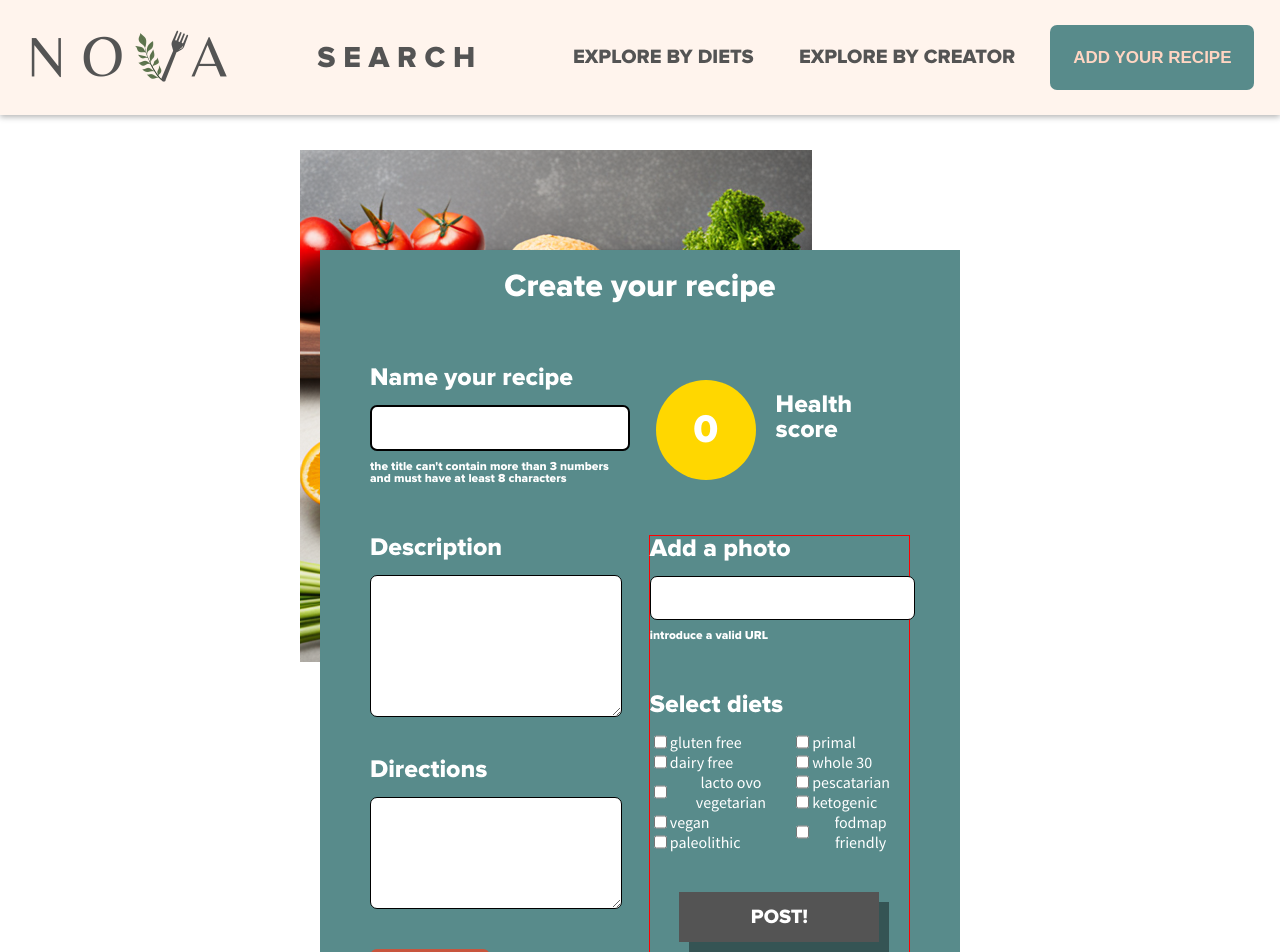
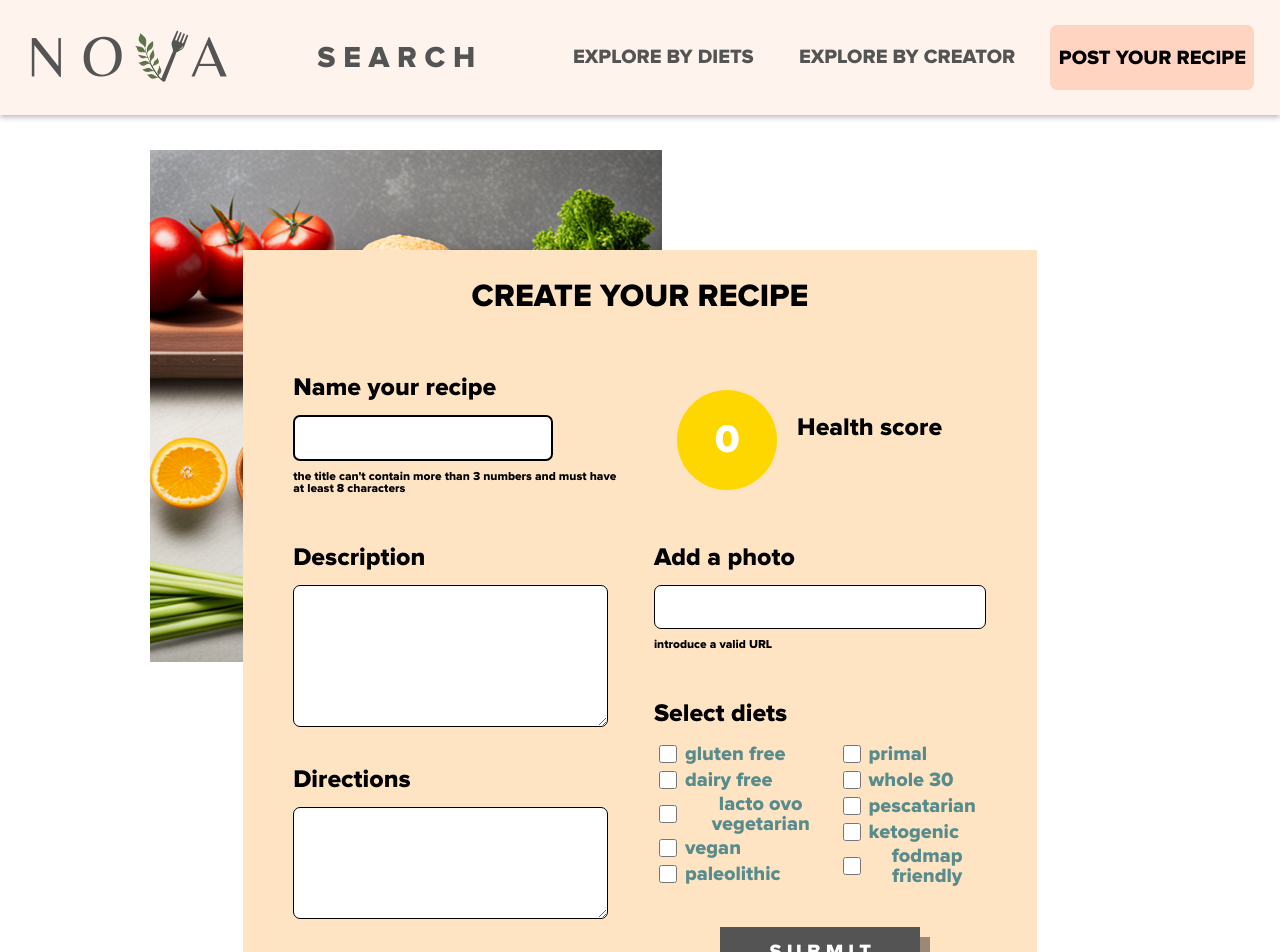
Before and after one commit to SebastianMartel/Food_website, a React (Create React App) app in the folder client/: page /form in a window 1280 px wide. Shown: the top 952 px of the page. Built offline with nearby package versions, Linux system fonts and the light colour scheme; no server answers.

Commit message:
styles retouch

```diff
--- a/client/src/Components/Form/Form.css
+++ b/client/src/Components/Form/Form.css
@@ -6,7 +6,7 @@
 @font-face {
     font-family: 'source-sans-pro';
     src: url('../../Media//source-sans-pro/SourceSansPro-Regular.otf') format('opentype');
-  }
+}
 
 .fullForm {
     /* margin-top: 15vh; */
@@ -19,7 +19,7 @@
     /* width: 50px;
     height: 100px; */
     z-index: -1;
-    margin-left: 300px;
+    margin-left: 150px;
     margin-top: -100px;
 }
 
@@ -29,19 +29,18 @@
     flex-direction: column;
 
     gap: 40px;
-    margin: 250px 25% 100px;
-    padding: 0 50px 50px;
-    background-color: #588B8B;
-    color:white;
+    margin: 250px 19% 100px;
+    padding: 10px 50px 50px;
+    background-color: bisque;
     font-family: 'proxima-nova';
-    /*or... font-weight: 700; */
+    /*or... */
+    /* font-weight: 700; */
 }
 
 /*____________________________________________________________*/
 .formSection1 {
     display: flex;
     justify-content: space-between;
-    /* border: 1px solid red; */
 }
 
 .formLabel {
@@ -78,7 +77,6 @@
 
     width: 48%;
     gap: 20px;
-    /* border: 1px solid red; */
 }
 /* FROM DETAILS.CSS: */
 /* .healthScoreCircle {
@@ -120,8 +118,6 @@
 .formSection2 {
     display: flex;
     justify-content: space-between;
-
-    /* border: 1px solid red; */
 }
 
 /*____________________________________________________________*/
@@ -130,7 +126,6 @@
     flex-direction: column;
 
     gap: 20px;
-    /* border: 1px solid green; */
     width: 48%;
 }
 
@@ -200,7 +195,10 @@
     font-family: 'proxima-nova';
     cursor: pointer;
 }
-
+.formAddStepButton:hover {
+    background-color: #B54D37;
+    color: #FFF4ED;
+}
 
 /*____________________________________________________________*/
 .formSection2-2 {
@@ -209,7 +207,6 @@
     gap: 40px;
 
     width: 48%;
-    border: 1px solid red;
 }
 
 .formImage {
@@ -236,18 +233,33 @@
     display: flex;
     flex-direction: column;
     align-items: flex-start;
+    font-size: 20px;
 }
 .checkboxes {
     display: flex;
-    font-family: 'source-sans-pro';
-    /* font-weight: 700; */
+    justify-content: space-between;
+
+    width: 100%;
+    color: #588B8B;
+    /* font-family: 'source-sans-pro'; */
 }
 .checkboxC {
     display: flex;
     flex-direction: column;
+    align-items: flex-start;
 }
 .checkboxR {
     display: flex;
+    align-items: center;
+    margin: 1px;
+    gap: 5px
+}
+.checkbox {
+    width: 18px;
+    min-width: 18px;
+    height: 18px;
+    min-width: 18px;
+    cursor: pointer;
 }
 
 /*____________________________________________________________*/
@@ -263,6 +275,10 @@
     font-family: 'proxima-nova';
     cursor: pointer;
 }
+.formSubmitButton:hover {
+    background-color: black;
+    color: #FFF4ED;
+}
 
 /*____________________________________________________________*/
 .errorMessage {
--- a/client/src/Components/Form/Form.jsx
+++ b/client/src/Components/Form/Form.jsx
@@ -170,7 +170,7 @@ export default function Form () {
                 <img src = {formImage}/>
             </div>
             <form className = 'form' onSubmit = {handleSubmit}>
-                <h1>Create your recipe</h1>
+                <h1>CREATE YOUR RECIPE</h1>
                 <div className = 'formSection1'>
                     <div className = 'formTitle'>
                         <label className = 'formLabel'>Name your recipe</label>
@@ -234,51 +234,52 @@ export default function Form () {
                                 <div className = 'checkboxes'>
                                     <div className = 'checkboxC'>
                                         <div className = 'checkboxR'>
-                                            <input type = 'checkbox' value = 'gluten free' name = 'glutenFree' onChange = {(event) => {syncChange (event); toggleCheckbox (event)}} checked = {mode.glutenFree}/>
+                                            <input type = 'checkbox' className = 'checkbox' value = 'gluten free' name = 'glutenFree' onChange = {(event) => {syncChange (event); toggleCheckbox (event)}} checked = {mode.glutenFree}/>
                                             <label >gluten free</label>
                                         </div>
                                         <div className = 'checkboxR'>
-                                            <input type = 'checkbox' value = 'dairy free' name = 'dairyFree' onChange = {(event) => {syncChange (event); toggleCheckbox (event)}} checked = {mode.dairyFree}/>
+                                            <input type = 'checkbox' className = 'checkbox' value = 'dairy free' name = 'dairyFree' onChange = {(event) => {syncChange (event); toggleCheckbox (event)}} checked = {mode.dairyFree}/>
                                             <label >dairy free</label>
                                         </div>
                                         <div className = 'checkboxR'>
-                                            <input type = 'checkbox' value = 'lacto ovo vegetarian' name = 'lactoOvoVegetarian' onChange = {(event) => {syncChange (event); toggleCheckbox (event)}} checked = {mode.lactoOvoVegetarian}/>
+                                            <input type = 'checkbox' className = 'checkbox' value = 'lacto ovo vegetarian' name = 'lactoOvoVegetarian' onChange = {(event) => {syncChange (event); toggleCheckbox (event)}} checked = {mode.lactoOvoVegetarian}/>
                                             <label >lacto ovo vegetarian</label>
                                         </div>
                                         <div className = 'checkboxR'>
-                                            <input type = 'checkbox' value = 'vegan' name = 'vegan' onChange = {(event) => {syncChange (event); toggleCheckbox (event)}} checked = {mode.vegan}/>
+                                            <input type = 'checkbox' className = 'checkbox' value = 'vegan' name = 'vegan' onChange = {(event) => {syncChange (event); toggleCheckbox (event)}} checked = {mode.vegan}/>
                                             <label >vegan</label>
                                         </div>
                                         <div className = 'checkboxR'>
-                                            <input type = 'checkbox' value = 'paleolithic' name = 'paleolithic' onChange = {(event) => {syncChange (event); toggleCheckbox (event)}} checked = {mode.paleolithic}/>
+                                            <input type = 'checkbox' className = 'checkbox' value = 'paleolithic' name = 'paleolithic' onChange = {(event) => {syncChange (event); toggleCheckbox (event)}} checked = {mode.paleolithic}/>
                                             <label >paleolithic</label>
                                         </div>
                                     </div>
+                                    {/* <div style = {{border: '1px solid black'}}></div> */}
                                     <div className = 'checkboxC'>
                                         <div className = 'checkboxR'>
-                                            <input type = 'checkbox' value = 'primal' name = 'primal' onChange = {(event) => {syncChange (event); toggleCheckbox (event)}} checked = {mode.primal}/>
+                                            <input type = 'checkbox' className = 'checkbox' value = 'primal' name = 'primal' onChange = {(event) => {syncChange (event); toggleCheckbox (event)}} checked = {mode.primal}/>
                                             <label >primal</label>
                                         </div>
                                         <div className = 'checkboxR'>
-                                            <input type = 'checkbox' value = 'whole 30' name = 'whole30' onChange = {(event) => {syncChange (event); toggleCheckbox (event)}} checked = {mode.whole30}/>
+                                            <input type = 'checkbox' className = 'checkbox' value = 'whole 30' name = 'whole30' onChange = {(event) => {syncChange (event); toggleCheckbox (event)}} checked = {mode.whole30}/>
                                             <label >whole 30</label>
                                         </div>
                                         <div className = 'checkboxR'>
-                                            <input type = 'checkbox' value = 'pescatarian' name = 'pescatarian' onChange = {(event) => {syncChange (event); toggleCheckbox (event)}} checked = {mode.pescatarian}/>
+                                            <input type = 'checkbox' className = 'checkbox' value = 'pescatarian' name = 'pescatarian' onChange = {(event) => {syncChange (event); toggleCheckbox (event)}} checked = {mode.pescatarian}/>
                                             <label >pescatarian</label>
                                         </div>
                                         <div className = 'checkboxR'>
-                                            <input type = 'checkbox' value = 'ketogenic' name = 'ketogenic' onChange = {(event) => {syncChange (event); toggleCheckbox (event)}} checked = {mode.ketogenic}/>
+                                            <input type = 'checkbox' className = 'checkbox' svalue = 'ketogenic' name = 'ketogenic' onChange = {(event) => {syncChange (event); toggleCheckbox (event)}} checked = {mode.ketogenic}/>
                                             <label >ketogenic</label>
                                         </div>
                                         <div className = 'checkboxR'>
-                                            <input type = 'checkbox' value = 'fodmap friendly' name = 'fodmapFriendly' onChange = {(event) => {syncChange (event); toggleCheckbox (event)}} checked = {mode.fodmapFriendly}/>
+                                            <input type = 'checkbox' className = 'checkbox' value = 'fodmap friendly' name = 'fodmapFriendly' onChange = {(event) => {syncChange (event); toggleCheckbox (event)}} checked = {mode.fodmapFriendly}/>
                                             <label >fodmap friendly</label>
                                         </div>
                                     </div>
                                 </div>
                         </div>
-                        <button className = 'formSubmitButton' type = 'submit'>POST!</button>
+                        <button className = 'formSubmitButton' type = 'submit'>S U B M I T</button>
                     </div>
                 </div>
 
--- a/client/src/Components/NavBar/NavBar.css
+++ b/client/src/Components/NavBar/NavBar.css
@@ -2,8 +2,8 @@
     font-family: 'proxima-nova';
     src: url('../../Media/proxima-nova/Proxima-nova-extrabold.otf') format('opentype');
 }
+
 /*____________________________________________________________*/
-
 .menu {
     font-family: 'proxima-nova';
 
@@ -24,32 +24,8 @@
     z-index: 9999;
     box-shadow: 0 0.125rem 0.375rem rgba(0,0,0,.3);
 }
+
 /*____________________________________________________________*/
-
-.title {
-    text-decoration: none;
-    font-size: 50px;
-    margin: 0
-}
-/*____________________________________________________________*/
-
-.createRecipe {
-    background-color: #588B8B;
-    border: none;
-    border-radius: 7px;
-    color: #FFD5C2;
-    width: 204px;
-    height:65px;
-    font-weight: 900;
-    font-size: 17px;
-    cursor: pointer;
-}
-.createRecipe:hover {
-    background-color: #659157;
-    color: #EFE6DD;
-}
-/*____________________________________________________________*/
-
 .selectWrapperFilter {
     position: relative; /*aligns the list with the label*/
 }
@@ -89,7 +65,7 @@
     display: block;
 }
 .selectWrapperFilter:hover .selectLabelFilter {
-    border-bottom: 5px solid #545454;
+    border-bottom: 5px solid black;
 }
 
 .selectListFilter li {
@@ -104,3 +80,22 @@
 .selectListFilter li:hover {
     background-color: #e6e6e6;
 }
+
+/*____________________________________________________________*/
+.createRecipe {
+    background-color: #FFD5C2;
+    border: none;
+    border-radius: 7px;
+    color: black;
+    width: 204px;
+    height:65px;
+    font-weight: 900;
+    font-size: 17px;
+    cursor: pointer;
+    font-family: 'proxima-nova';
+    font-size: 20px;
+}
+.createRecipe:hover {
+    background-color: #545454;
+    color: #EFE6DD;
+}
--- a/client/src/Components/NavBar/NavBar.jsx
+++ b/client/src/Components/NavBar/NavBar.jsx
@@ -83,7 +83,7 @@ export default function NavBar ( { setSearching } ) {
             </div>
 
             <NavLink to = '/form'>
-                <button className = 'createRecipe'>ADD YOUR RECIPE</button>
+                <button className = 'createRecipe'>POST YOUR RECIPE</button>
             </NavLink>
         </div>
     )
--- a/client/src/Components/SearchBar/SearchBar.css
+++ b/client/src/Components/SearchBar/SearchBar.css
@@ -1,3 +1,9 @@
+@font-face {
+    font-family: 'source-sans-pro';
+    src: url('../../Media//source-sans-pro/SourceSansPro-Regular.otf') format('opentype');
+}
+/*____________________________________________________________*/
+
 .searchBar {
     display: flex;
     align-items: center;
@@ -18,6 +24,9 @@
     padding: 0;
     cursor: pointer;
     width: 283px;
+}
+.searchTitle:hover {
+    color: black;
 }
 /*____________________________________________________________*/
 
@@ -43,6 +52,7 @@
     font-size: 20px;
     background-color: #FFF4ED;
     outline: none;
+    font-family: 'source-sans-pro';
 }
 
 .searchButtonIconContainer {
```
